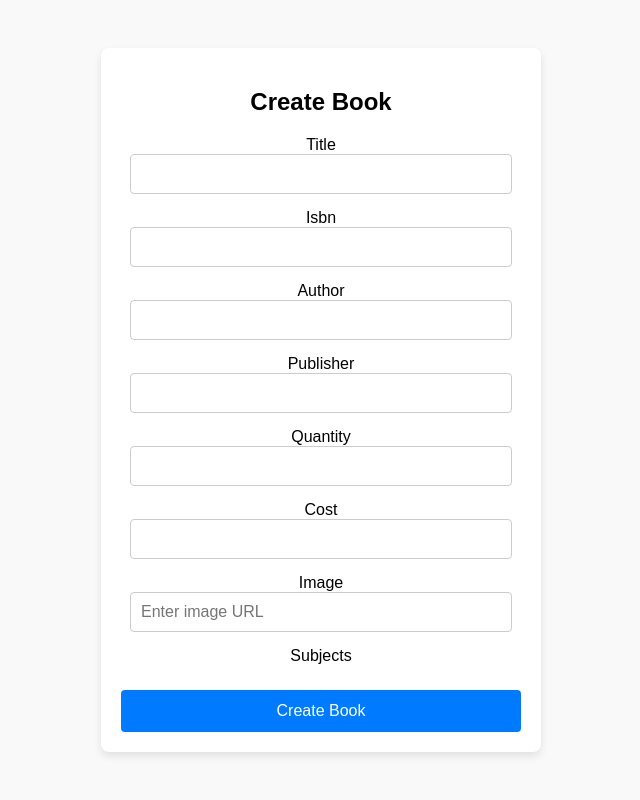
After one commit to VarindraSeegobin/Bookly, a Django app: template templates/Admin/create_book.html in a window 1280 px wide. The commit adds this page. Shown: the whole page, without its empty margins (319-959 px from the left). Run offline with Django 5.2, Linux system fonts and the light colour scheme; the template is opened without the code that fills it: values that come from a table or form of the project are taken from there, others are empty.

Commit message:
added ability to create book objects.

```diff
--- a/Auth/models.py
+++ b/Auth/models.py
@@ -19,6 +19,9 @@ class Subject(models.Model):
     id = models.AutoField(primary_key=True)
     name = models.CharField(max_length=100)
     school = models.ForeignKey(School, on_delete=models.CASCADE)
+
+    def __str__(self):
+        return self.name + " at " + self.school.name
 
 class Book(models.Model):
     id = models.AutoField(primary_key=True)
--- /dev/null
+++ b/BookPanel/forms.py
@@ -0,0 +1,21 @@
+from django import forms
+from django.core.exceptions import ValidationError
+from Auth.models import Book, Subject
+
+class BookForm(forms.ModelForm):
+    subjects = forms.ModelMultipleChoiceField(queryset=Subject.objects.all(),
+                                              widget=forms.CheckboxSelectMultiple(),
+                                              required=False,
+                                              label="Subjects")
+    class Meta:
+        model = Book
+        fields = ['title', 'isbn', 'author', 'publisher', 'quantity', 'cost', 'image', 'subjects']
+        widgets = {
+            'image': forms.URLInput(attrs={'placeholder': 'Enter image URL'}),
+        }
+
+    def clean_isbn(self):
+        isbn = self.cleaned_data.get('isbn')
+        if Book.objects.filter(isbn=isbn).exists():
+            raise ValidationError(f"A book with ISBN '{isbn}' already exists.")
+        return isbn
--- a/Bookly/urls.py
+++ b/Bookly/urls.py
@@ -12,6 +12,8 @@ urlpatterns = [
     path('custom-admin/login/', admin_login, name='admin-login'),  # Changed URL
     path('custom-admin/home/', homepage, name='admin-homepage'),
     path('custom-admin/create_book/', create_book, name='create_book'),
+    path('custom-admin/update_book/', update_book, name='update_book'),
+    path('custom-admin/update_book/<int:pk>/', update_book, name='update_book'),
     path('custom-admin/delete_book/', delete_book, name='delete_book'),
     path('custom-admin/confirm_order/', confirm_order, name='confirm_order'),
     path('custom-admin/view_books/', view_books, name='view_books'),
--- /dev/null
+++ b/templates/Admin/create_book.html
@@ -0,0 +1,52 @@
+<!DOCTYPE html>
+{% load static %}
+<html lang="en">
+<head>
+    <meta charset="UTF-8">
+    <meta name="viewport" content="width=device-width, initial-scale=1.0">
+    <title>Create Book</title>
+    <link rel="stylesheet" href="{% static 'css/admin_styles.css' %}">
+</head>
+<body>
+    <div class="form-container">
+        <h2>Create Book</h2>
+        <form method="post">
+            {% csrf_token %}
+            <div class="input-container">
+                {{ form.title.label }}
+                {{ form.title }}
+            </div>
+            <div class="input-container">
+                {{ form.isbn.label }}
+                {{ form.isbn }}
+            </div>
+            <div class="input-container">
+                {{ form.author.label }}
+                {{ form.author }}
+            </div>
+            <div class="input-container">
+                {{ form.publisher.label }}
+                {{ form.publisher }}
+            </div>
+            <div class="input-container">
+                {{ form.quantity.label }}
+                {{ form.quantity }}
+            </div>
+            <div class="input-container">
+                {{ form.cost.label }}
+                {{ form.cost }}
+            </div>
+            <div class="input-container">
+                {{ form.image.label }}
+                {{ form.image }}
+            </div>
+            <div class="input-container">
+                {{ form.subjects.label }} {{ form.subjects }}
+            </div>
+            <div class="button-container">
+                <button type="submit" class="button">Create Book</button>
+            </div>
+        </form>
+    </div>
+</body>
+</html>
--- a/templates/Admin/home.html
+++ b/templates/Admin/home.html
@@ -18,6 +18,7 @@
             <div class="card">
                 <h2>Manage Books</h2>
                 <a href="{% url 'create_book' %}" class="button">Create Book</a>
+                <a href="{% url 'update_book' %}" class="button"> Update Book</a>
                 <a href="{% url 'delete_book' %}" class="button">Delete Book</a>
             </div>
             <div class="card">
```
Also changed, not shown: BookPanel/views.py (+28 -3 lines).
